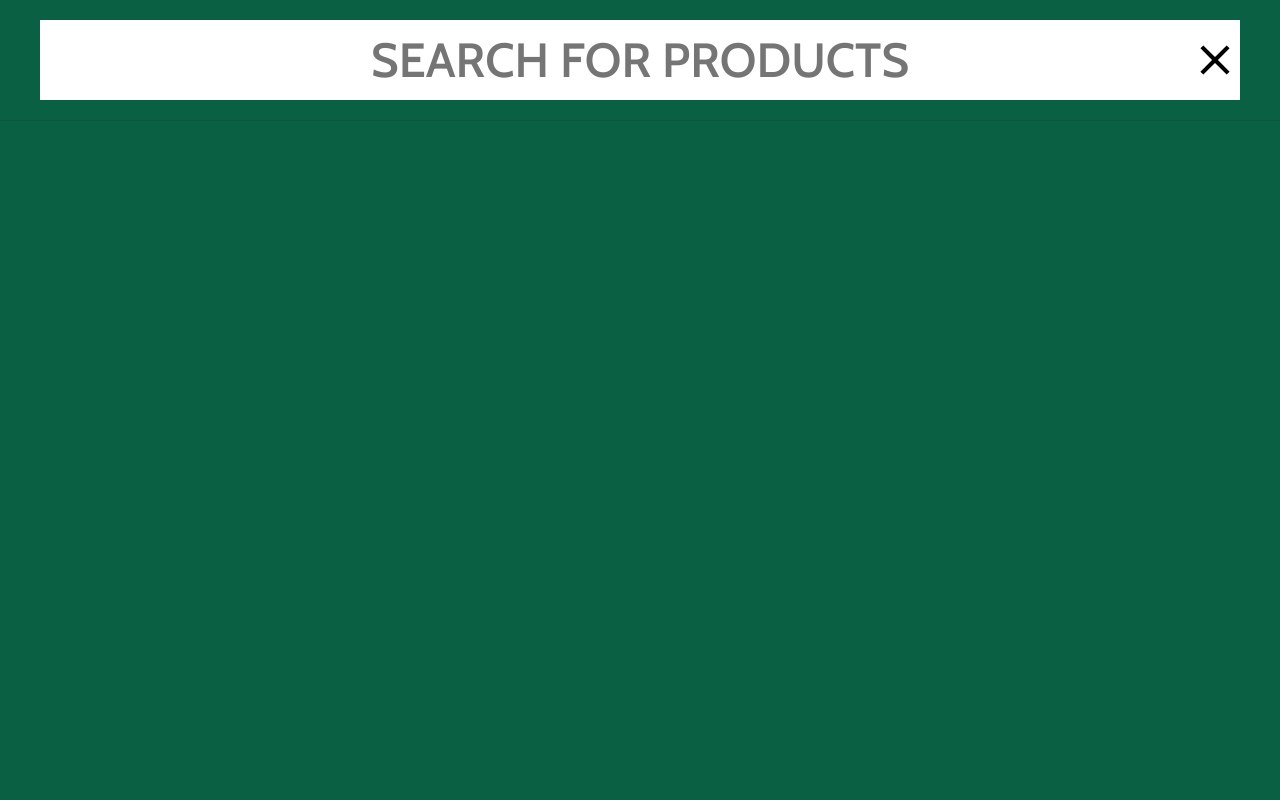
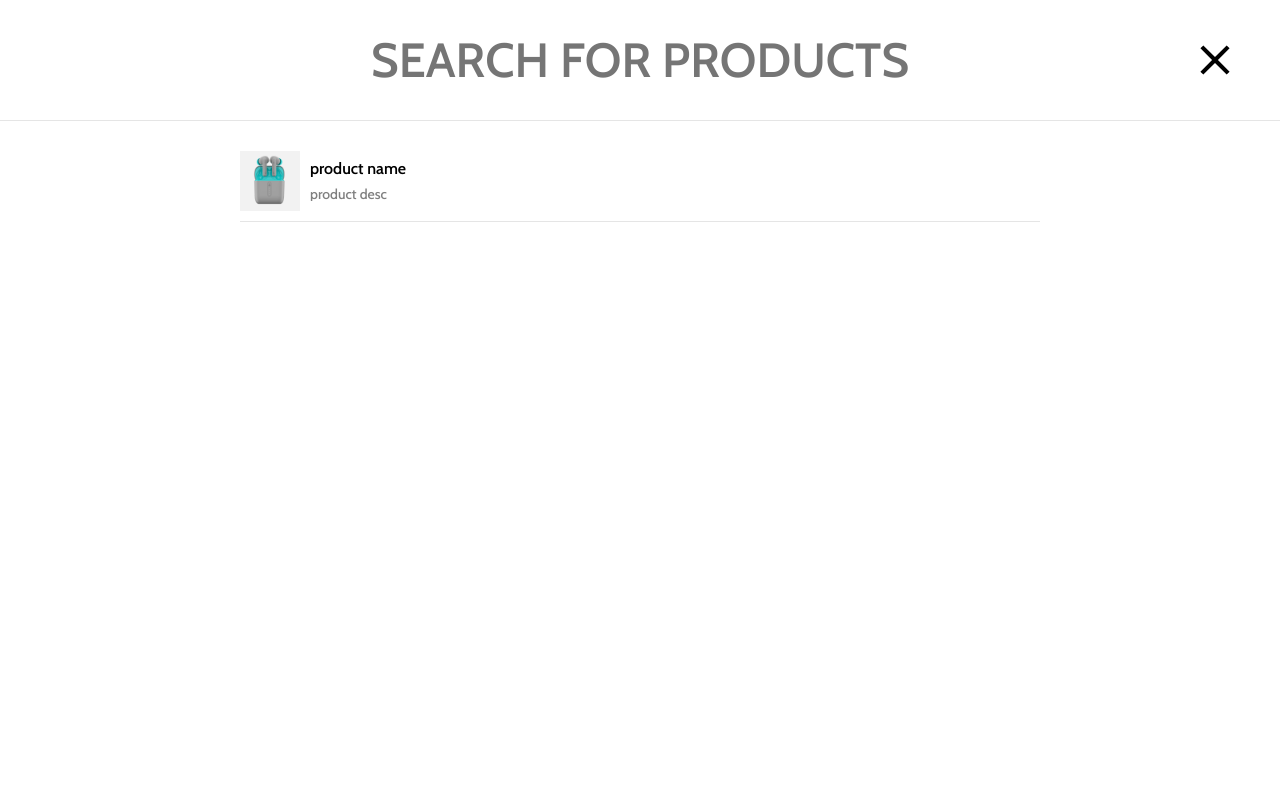
Before and after one commit to Nishantsingh9412/HeadP, a React (Create React App) app: page / in a window 1280 px wide. Both pictures are taken after a click on the icon 1130 px from the left and 40 px from the top of the page. Shown: the top 800 px of the page. Built offline with nearby package versions, Linux system fonts and the light colour scheme.

Commit message:
frontend done

```diff
--- a/src/components/Header/Header.jsx
+++ b/src/components/Header/Header.jsx
@@ -53,7 +53,6 @@ const Header = () => {
         </header>
         { showCart &&  <Cart  setShowCart= {setShowCart} />}
         {showSearch &&  <Search setShowSearch={setShowSearch} />}
-
     </>             //  Empty fragement is for removing the error
     );
 };
--- a/src/components/Header/Search/Search.jsx
+++ b/src/components/Header/Search/Search.jsx
@@ -1,7 +1,11 @@
 import { MdClose } from "react-icons/md";
 import "./Search.scss";
+
+import prod from '../../../assets/products/earbuds-prod-1.webp';
+
 const Search = ({setShowSearch}) => {
-    return (<div className="search-modal">
+    return (
+            <div className="search-modal">
               <div className="form-field">
                 <input type="text" autoFocus placeholder="Search for Products"/>
                     <MdClose onClick={() => setShowSearch(false)  }/>
@@ -11,6 +15,19 @@ const Search = ({setShowSearch}) => {
                          <div className="search-result-item"> </div>
                     </div>
                 </div>
+                <div className="search-result-content">
+                    <div className="search-result">
+                        <div className="search-result-item">
+                             <div className="img-container">
+                                <img src={prod} alt="" />
+                             </div>
+                        <div className="prod-details">
+                            <span className="name"> product name  </span>
+                            <span className="desc"> product desc  </span>
+                        </div>
+                        </div>
+                    </div>
+                </div>
             </div>
             );
 };
--- a/src/components/Header/Search/Search.scss
+++ b/src/components/Header/Search/Search.scss
@@ -6,7 +6,7 @@
     z-index: 999;
     top: 0;
     left: 0;
-    background-color: rgb(9, 96, 67);
+    background-color: white;
     transform: translateY(100%);
     animation: slideSearchWindow 0.5s ease forwards;
     .form-field{
@@ -48,6 +48,61 @@
             }
         }
     }
+    .search-result-content{
+        max-width: calc(100% - 20px);
+        margin: 0 auto;
+
+        @include md{                            // for desktop
+            max-width: 800px;
+        }
+        .search-result{
+            height: calc(100vh - 110px);        //recheck it
+            overflow: auto;
+            margin: 20px 0px;
+            @include md{
+                 height: calc(100vh - 160px);
+            }
+            .search-result-item{
+                display: flex;
+                align-items: center;
+                gap: 10px;
+                padding: 10px 0;
+                border-bottom: 1px solid rgba(0,0,0,0.1);
+                cursor: pointer;
+                .img-container{
+                    background-color: rgba(0,0,0,0.05);
+                    width: 60px;
+                    height: 60px;
+                    flex-shrink: 0;
+                    img{
+                        width: 100%;
+                        height: 100%;
+                    }
+                }
+                .prod-details{
+                    overflow: hidden;
+                    .name{
+                        text-overflow: ellipsis;
+                        white-space: nowrap;
+                        overflow: hidden;
+                        font-size: 16px;
+                        line-height: 1;
+                        margin-bottom: 10px;
+                        font-weight: 600;
+                        display: block;
+                    }.desc{
+                        font-size: 14px;
+                        line-height:1;
+                        display: block;
+                        text-overflow: ellipsis;
+                        white-space: nowrap;
+                        overflow: hidden;
+                        color:rgba(0,0,0,0.5);
+                    }
+                }
+            }
+        }
+    }
 }
 
 @keyframes slideSearchWindow {
```
